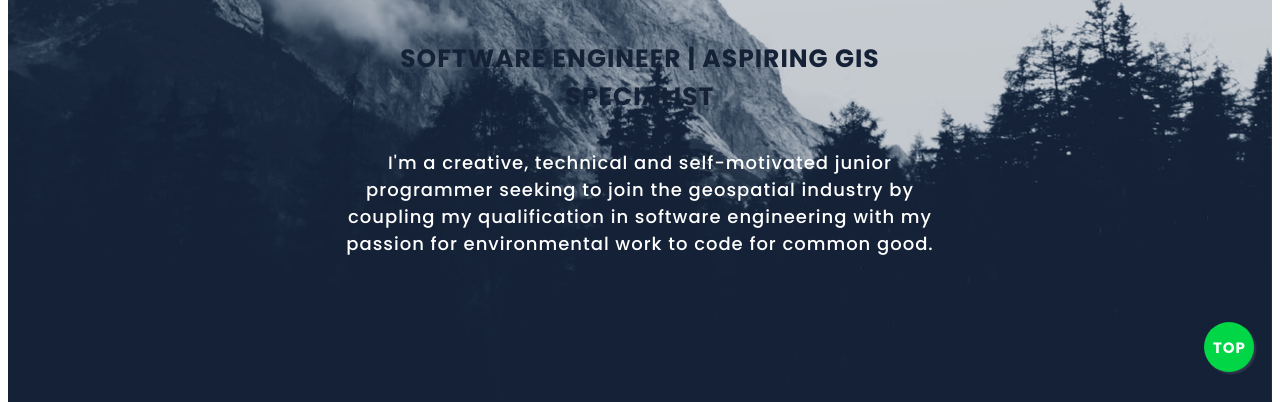
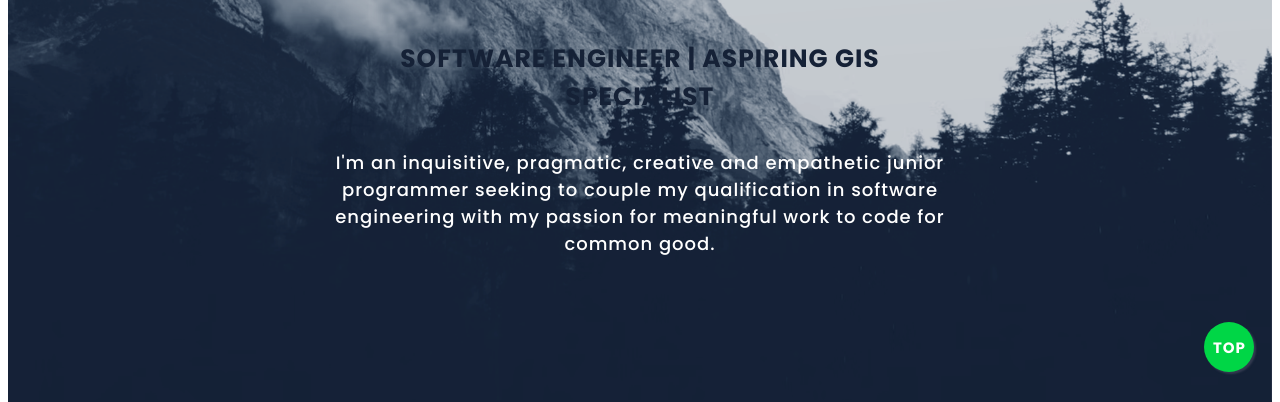
Before and after one commit to MeganBisschoff/Resume_Site, a plain HTML site: page index.html in a window 1280 px wide. Shown: the part 408-810 px from the top of the page. Drawn offline with Linux system fonts and the light colour scheme.

Commit message:
Update index.html

```diff
--- a/index.html
+++ b/index.html
@@ -35,8 +35,8 @@
                 <h1> MEGAN BISSCHOFF </h1>
                 <h4> SOFTWARE ENGINEER | ASPIRING GIS SPECIALIST</h4>
 
-                <h5> I'm a creative, technical and self-motivated junior
-                    programmer seeking to join the geospatial industry by coupling my qualification in software engineering with my passion for environmental work to code for common good.
+                <h5> I'm an inquisitive, pragmatic, creative and empathetic junior
+                    programmer seeking to couple my qualification in software engineering with my passion for meaningful work to code for common good.
                 </h5>
             </div>
         </section>
@@ -60,7 +60,7 @@
                 </div>
 
                 <button class = "section-button">
-                    <a href = "https://www.dropbox.com/s/nik1jvg4uc8feeq/Resume_MB.pdf?dl=0" target = "_blank">DOWNLOAD RESUME</a>
+                    <a href = "https://www.dropbox.com/s/1trdi48g6wd7gwz/Resume_MeganBisschoff_2023.pdf?dl=0" target = "_blank">DOWNLOAD RESUME</a>
                 </button>
 
         </section>
```
